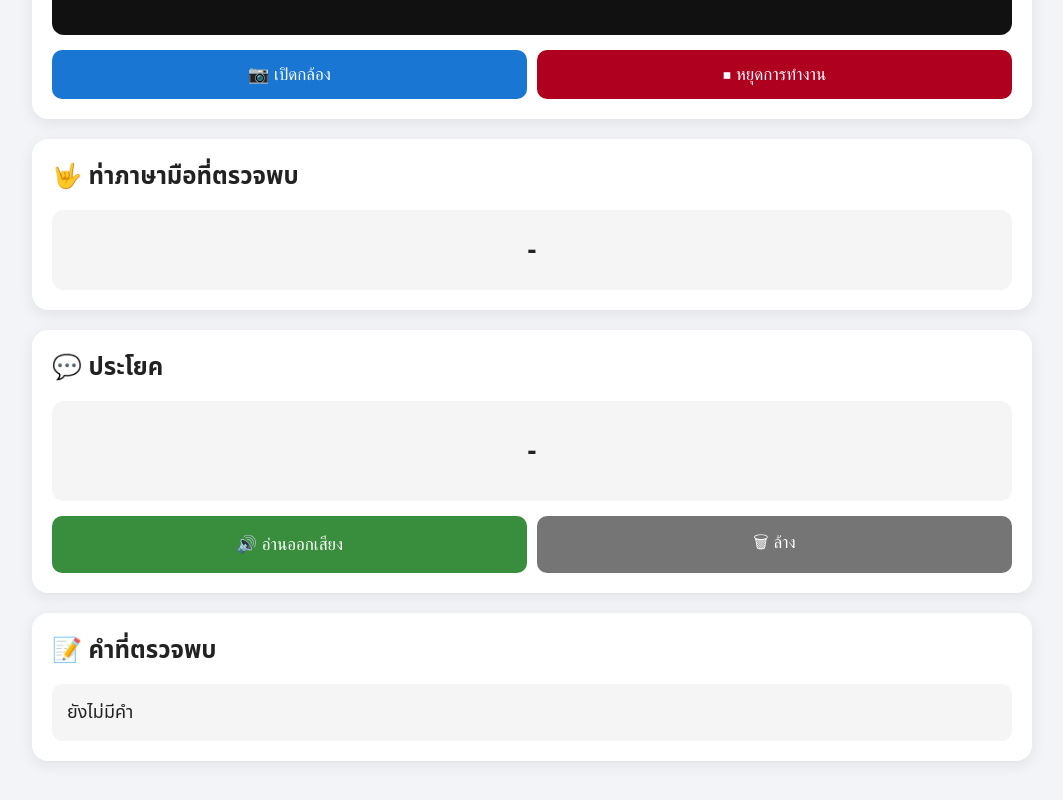
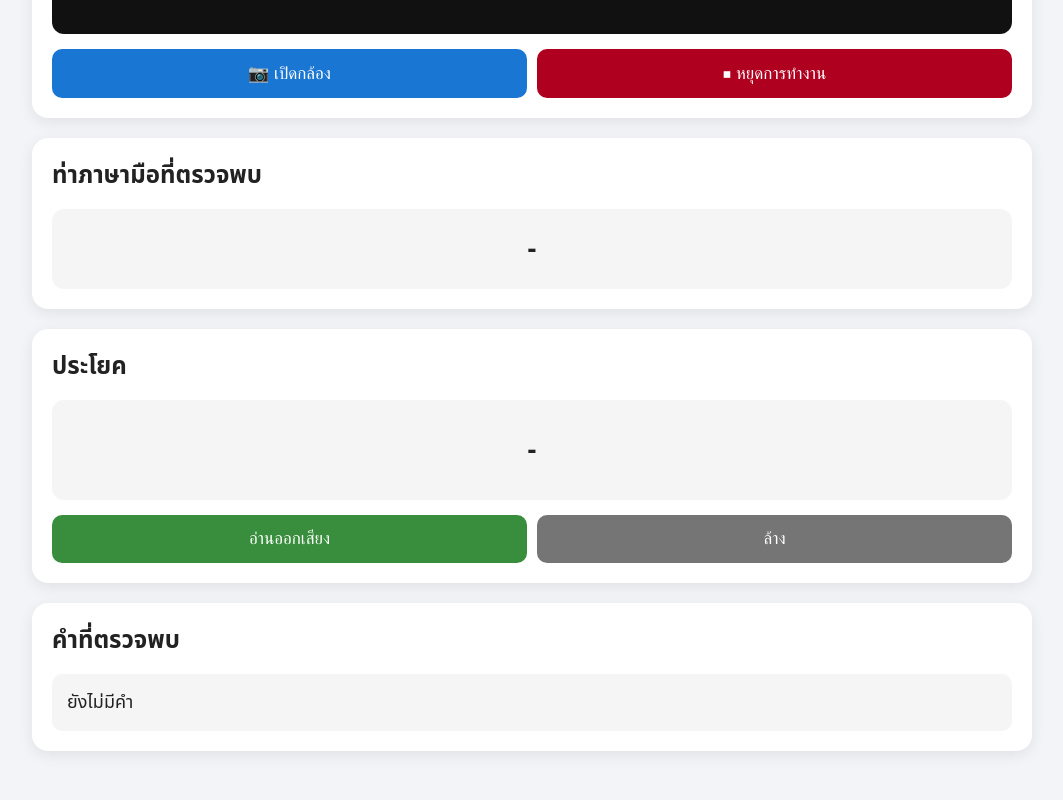
Before and after one commit to Mosfox/Sign-language, a plain HTML site: page index.html in a window 1280 px wide. Shown: the part 686-1486 px from the top of the page, without its empty margins (108-1171 px from the left). Drawn offline with Linux system fonts and the light colour scheme; a script that the page names is missing.

Commit message:
Update index.html

```diff
--- a/index.html
+++ b/index.html
@@ -3,13 +3,13 @@
 <head>
     <meta charset="UTF-8">
     <meta name="viewport" content="width=device-width, initial-scale=1.0">
-    <title>Thai Sign Language AI</title>
+    <title>Thai Sign Language </title>
     <link rel="stylesheet" href="style.css">
 </head>
 <body>
     <div class="container">
         <header>
-            <h1>🤟 Thai Sign Language AI</h1>
+            <h1> Thai Sign Language </h1>
             <p>ระบบตรวจจับภาษามือไทย</p>
         </header>
         <!-- กล้อง -->
@@ -39,29 +39,29 @@
         </section>
         <!-- ท่าภาษามือ -->
         <section class="card">
-            <h2>🤟 ท่าภาษามือที่ตรวจพบ</h2>
+            <h2> ท่าภาษามือที่ตรวจพบ</h2>
             <div id="sign">
                 -
             </div>
         </section>
         <!-- ประโยค -->
         <section class="card">
-            <h2>💬 ประโยค</h2>
+            <h2> ประโยค</h2>
             <div id="sentence">
                 -
             </div>
             <div class="sentence-buttons">
                 <button id="speakButton">
-                    🔊 อ่านออกเสียง
+                     อ่านออกเสียง
                 </button>
                 <button id="clearButton">
-                    🗑 ล้าง
+                     ล้าง
                 </button>
             </div>
         </section>
         <!-- ประวัติคำ -->
         <section class="card">
-            <h2>📝 คำที่ตรวจพบ</h2>
+            <h2> คำที่ตรวจพบ</h2>
             <div id="wordHistory">
                 ยังไม่มีคำ
             </div>
```
